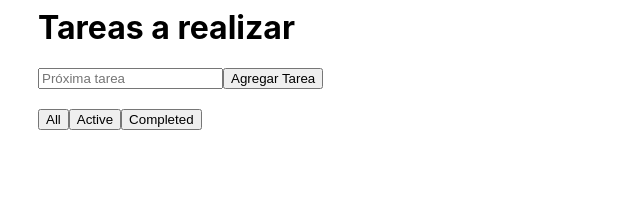
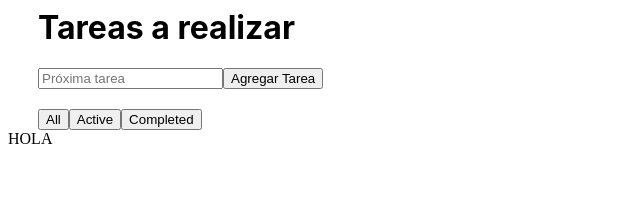
Before and after one commit to szemanuel/Todo-ver-2, a React (Create React App) app: page / in a window 1280 px wide. Shown: the top 220 px of the page, without its empty margins (0-640 px from the left). Built offline with nearby package versions, Linux system fonts and the light colour scheme.

Commit message:
1 file modified, 1 added

```diff
--- a/src/App.js
+++ b/src/App.js
@@ -1,13 +1,15 @@
 import React from "react";
 import "./style.css";
+import { Counter } from "./components/Counter"
 import { TodoWrapper } from "./components/TodoWrapper"
-import { Filters } from "./components/Filters"
+
 
 export default function App() {
   console.log(TodoWrapper)
   return (
     <div>
       <TodoWrapper />
+      <Counter />
     </div>
   );
 }
--- /dev/null
+++ b/src/components/Counter.js
@@ -0,0 +1,14 @@
+import React, { useState } from 'react';
+
+
+
+const Counter = () => {
+
+  return (
+    <div >
+     HOLA
+    </div>
+  );
+};
+
+export { Counter };
```
